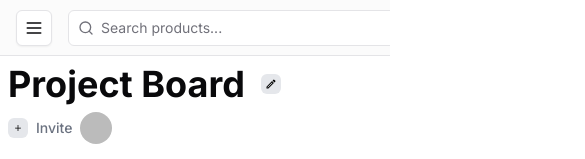
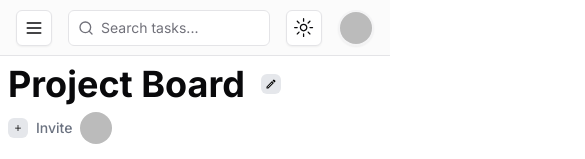
Before and after one commit to matheus55391/kanban-board-web, a Next.js app: page /dashboard in a window 390 px wide. Shown: the top 159 px of the page, 585 px wide, since content can reach past the window. Built offline with nearby package versions, Linux system fonts and the light colour scheme; no server answers; sample sign-in values are in the browser's storage.

Commit message:
fix/melhoria na responsividade do dashboard layout

```diff
--- a/src/components/dashboard/dashboard-layout.tsx
+++ b/src/components/dashboard/dashboard-layout.tsx
@@ -9,9 +9,9 @@ export function DashboardLayout({ children }: SidebarLinkProps) {
   return (
     <div className="grid min-h-screen w-full md:grid-cols-[220px_1fr] lg:grid-cols-[280px_1fr] max-h-full overflow-hidden">
       <DashboardSidebar />
-      <div className="flex flex-col min-h-full max-h-screen">
+      <div className="flex flex-col min-h-full max-h-screen max-w-full overflow-auto">
         <DashboardHeader />
-        <main className="flex flex-1 flex-col p-2 md:p-4 lg:p-6 max-h-full overflow-y-scroll ">
+        <main className="flex flex-1 flex-col p-2 md:p-4 lg:p-6 max-h-full   ">
           {children}
         </main>
       </div>
--- a/src/components/dashboard/kanban/kanban-board.tsx
+++ b/src/components/dashboard/kanban/kanban-board.tsx
@@ -38,7 +38,7 @@ export default function KanbanBoard() {
   };
 
   return (
-    <div className="flex flex-col min-h-full max-h-full overflow-hidden ">
+    <div className="flex flex-col min-h-full max-h-full overflow-hidden .no-scrollbar ">
       <div className="flex flex-col w-full space-y-4 mb-4">
         <div className="flex flex-col lg:flex-row  lg:items-center space-y-2 justify-between ">
           <div className="flex flex-row items-center space-x-4">
@@ -79,9 +79,9 @@ export default function KanbanBoard() {
           </div>
         </div>
       </div>
-      <div className=" h-full overflow-hidden  ">
+      <div className=" h-full  .no-scrollbar ">
         <DragDropContext onDragEnd={onDragEnd}>
-          <div className="flex flex-row max-h-full w-full overflow-hidden space-x-4 ">
+          <div className="flex flex-row max-h-full w-full overflow-hidden space-x-4 .no-scrollbar">
             <ColumnComponent
               title="To do"
               items={state.planned}
--- a/src/components/dashboard/ui/dashboard-header.tsx
+++ b/src/components/dashboard/ui/dashboard-header.tsx
@@ -28,7 +28,7 @@ export default function DashboardHeader() {
   const { handleSignOut, user } = useSession();
 
   return (
-    <header className="flex h-14 items-center gap-4 border-b bg-muted/40 px-4 lg:h-[60px] lg:px-6">
+    <header className="flex h-14 items-center gap-4 border-b bg-muted/40 p-4 lg:h-[60px] lg:px-6 ">
       <Sheet>
         <SheetTrigger asChild>
           <Button variant="outline" size="icon" className="shrink-0 md:hidden">
@@ -84,8 +84,8 @@ export default function DashboardHeader() {
             <Search className="absolute left-2.5 top-2.5 h-4 w-4 text-muted-foreground" />
             <Input
               type="search"
-              placeholder="Search products..."
-              className="w-full appearance-none bg-background pl-8 shadow-none md:w-2/3 lg:w-1/3"
+              placeholder="Search tasks..."
+              className="w-full appearance-none bg-background pl-8 shadow-none md:w-3/4 lg:w-2/4"
             />
           </div>
         </form>
```
